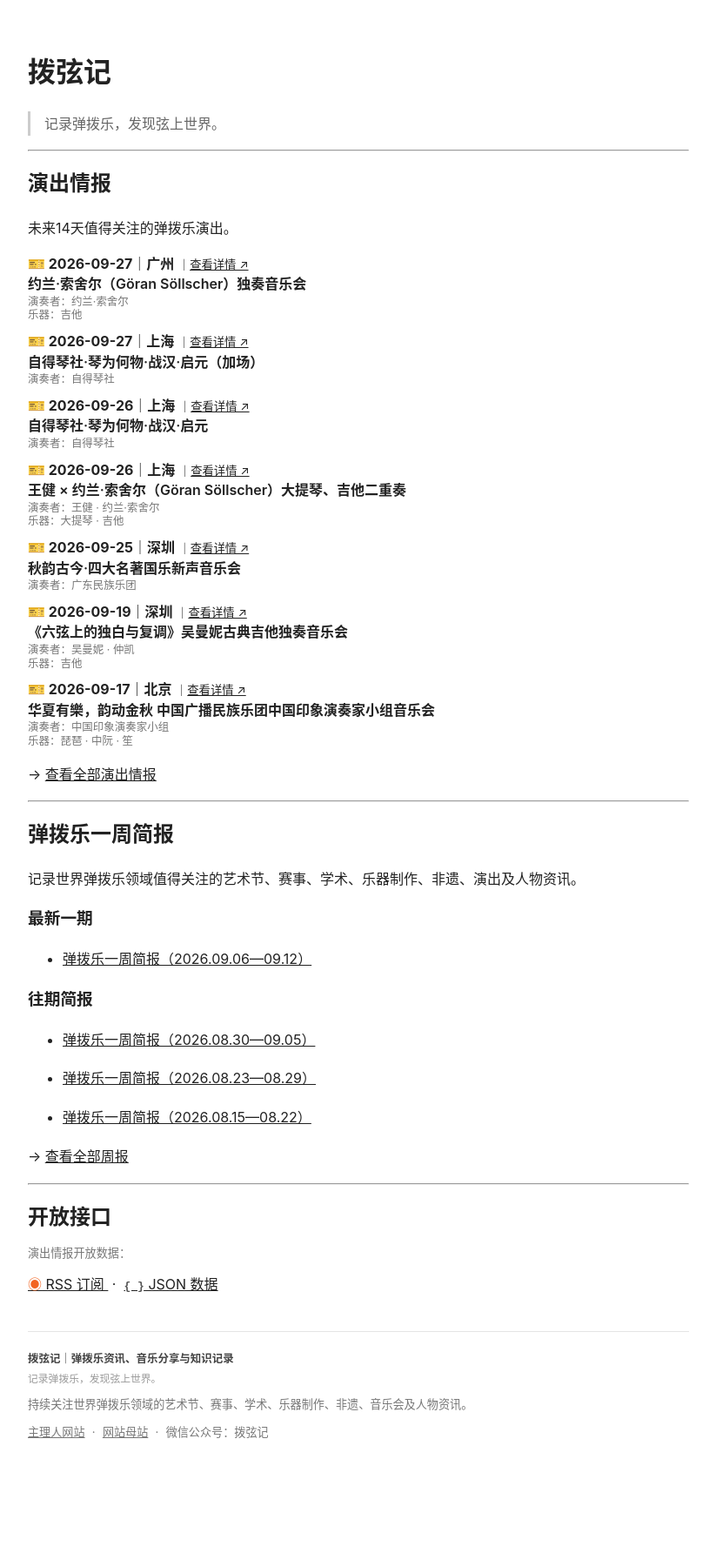
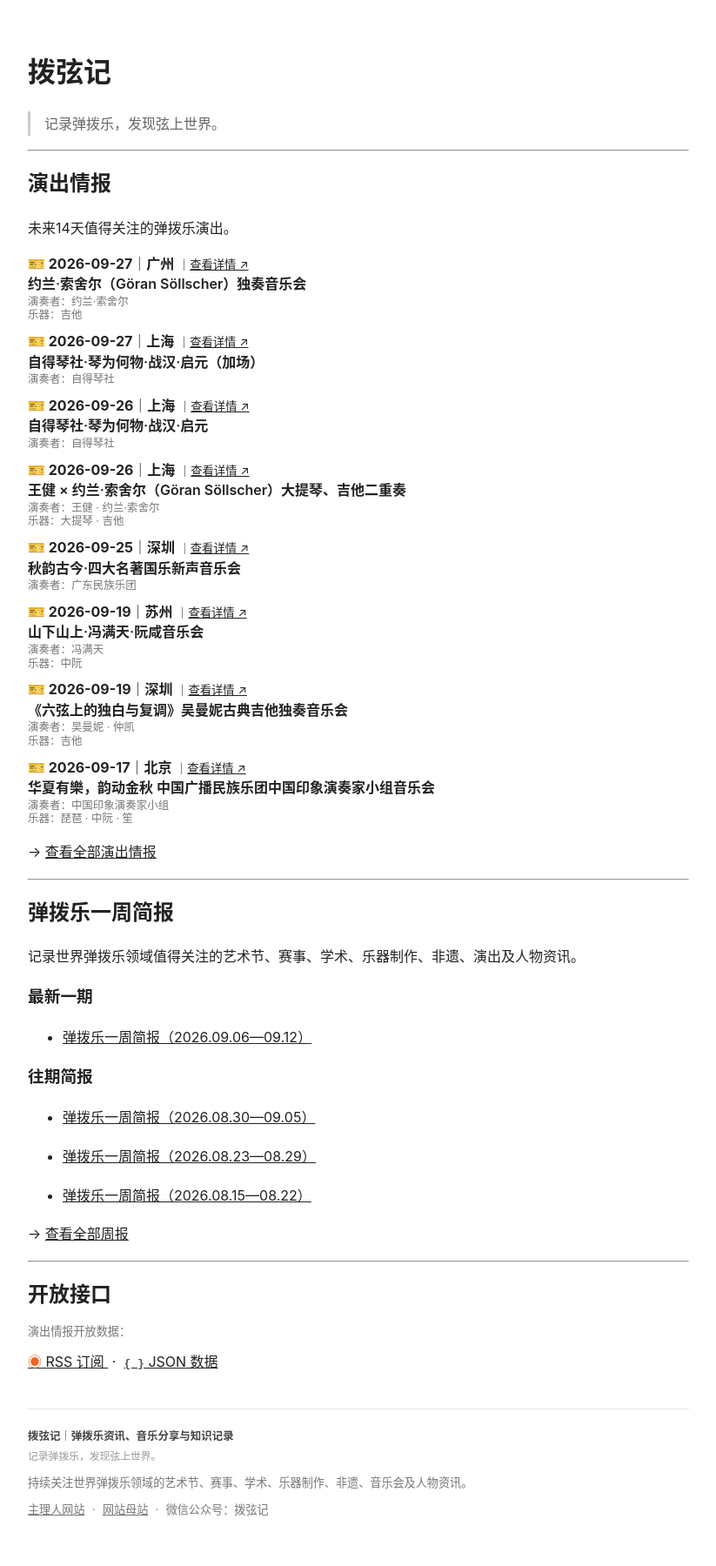
Before and after one commit to KeenKwok/boxianji, a Jekyll site: the page built from index.md, in a window 1280 px wide. Shown: the whole page at 87% size, without its empty margins (228-1051 px from the left). Built offline with Jekyll 4.4.1, drawn with Linux system fonts in a browser that asks for light colours; before the commit the page ends 1710 px from its top, so only the background shows below that.

Commit message:
更新 attention.yml

```diff
--- a/_data/attention.yml
+++ b/_data/attention.yml
@@ -46,6 +46,16 @@
     - "广东民族乐团"
   instruments: []
   link: "https://mp.weixin.qq.com/s/JK25JIM5U7t5bR5oaBg-DQ"
+
+- id: "20260919-suzhou-fengmantian-shanxia-shanshang"
+  date: "2026-09-19"
+  city: "苏州"
+  title: "山下山上·冯满天·阮咸音乐会"
+  performers:
+    - "冯满天"
+  instruments:
+    - "中阮"
+  link: "https://mp.weixin.qq.com/s/U5iPUIieedE2g5rHgVwrgg"
 
 - id: "20260919-shenzhen-wumanni-liuxian-dubai-fudiao"
   date: "2026-09-19"
```
